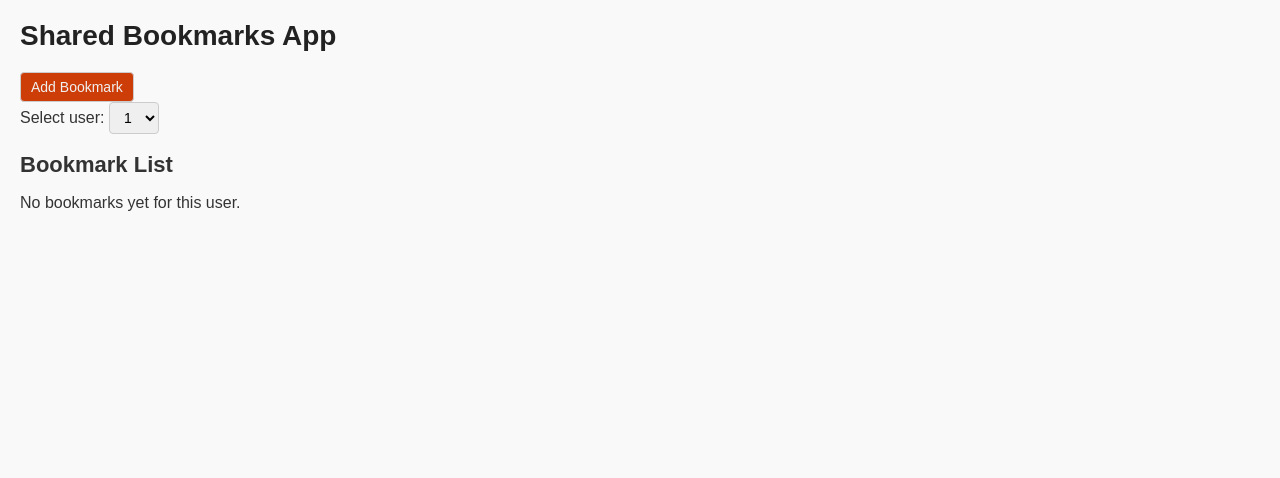
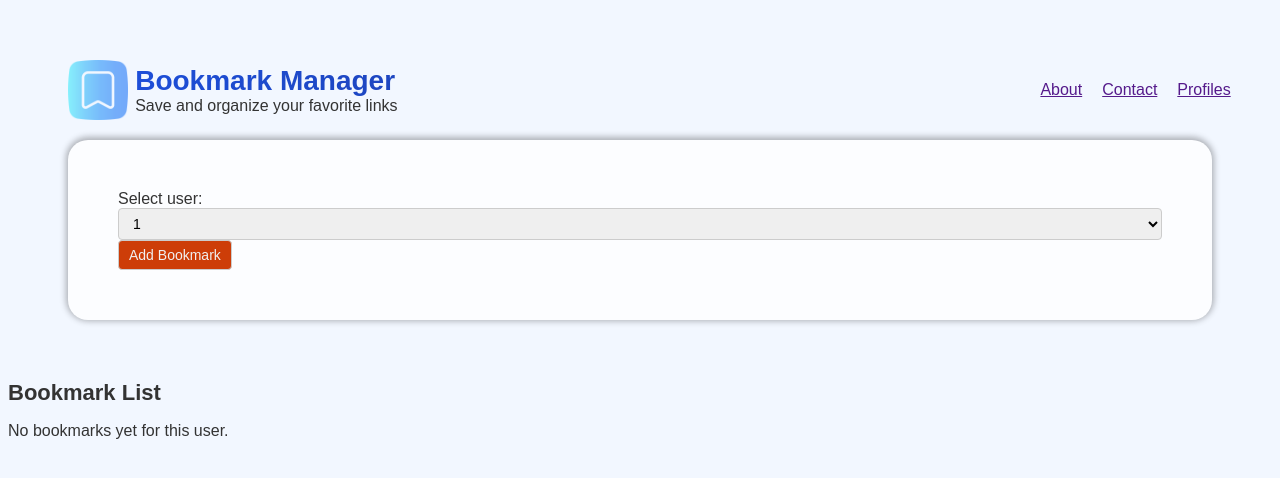
Before and after one commit to aliciawt/MC2026-Piscine-Shared-Bookmarks, a website with bundled scripts: page index.html in a window 1280 px wide. Built offline with nearby package versions, Linux system fonts and the light colour scheme.

Commit message:
-Currently redoing the designs, but all functionality are done.

```diff
--- a/index.html
+++ b/index.html
@@ -1,5 +1,6 @@
 <!DOCTYPE html>
 <html lang="en">
+
 <head>
   <meta charset="UTF-8" />
   <meta name="viewport" content="width=device-width, initial-scale=1.0" />
@@ -13,25 +14,46 @@
 
 <body>
   <main>
-      <h1>Shared Bookmarks App</h1>
 
+    <div class="title-container">
+
+      <img src="images/mark.png" class="icon">
+      <div class="title-description flex-column">
+        <h1 class="gradient-text">Bookmark Manager</h1>
+        <p class="description">Save and organize your favorite links</p>
+      </div>
+
+      <div class="navigation">
+        <a href="">About</a>
+        <a href="">Contact</a>
+        <a href="">Profiles</a>
+      </div>
+
+    </div>
+
+    <div class="button-navs">
+      <div class="flex-column">
+        <label for="dropdown-username">Select user:</label>
+        <select id="dropdown-username">
+        </select>
+      </div>
       <button id="create-bookmark-button"> Add Bookmark</button>
-
       <form id="new-bookmark-form" class="hidden">
         <label for="input-bookmark-title">Bookmark title: </label>
-        <input id="input-bookmark-title" type="text" placeholder="My favorite site" >
+        <input id="input-bookmark-title" type="text" placeholder="My favorite site">
         <label for="input-bookmark-description">Description: </label>
-        <textarea id="input-bookmark-description" minlength="2" placeholder="This site is full of my favorite things"></textarea>
+        <textarea id="input-bookmark-description" minlength="2"
+          placeholder="This site is full of my favorite things"></textarea>
         <label for="input-url">URL: </label>
         <input id="input-url" type="text">
         <button id="add-new-bookmark" type="submit">Add New Bookmark</button>
       </form>
+    </div>
 
-      <div>
-        <label for="dropdown-username">Select user:</label>
-        <select id="dropdown-username">
-        </select>
-      </div>
+
+
+
+
 
     <section id="bookmark-list">
       <h2>Bookmark List</h2>
@@ -48,4 +70,5 @@
     </template>
   </main>
 </body>
+
 </html>
--- a/styles.css
+++ b/styles.css
@@ -1,16 +1,73 @@
+:root {
+  --font-family: Arial, sans-serif;
+  --title-color: linear-gradient(to right, #0e7490, #3b82f6, #4f46e5);
+  --background-dark: #f2f7ff;
+  --background-light: #fcfdff;
+  --title-boxes-margin: 60px;
+  --webkit-shadow: 0px -1px 6px 2px rgba(0, 0, 0, 0.29);
+  --box-shadow: 0px -1px 6px 2px rgba(0, 0, 0, 0.29);
+}
+
 body {
-    font-family: Arial, sans-serif;
-    margin: 20px;
-    background-color: #f9f9f9;
+  font-family: var(--font-family);
+  /* margin: 20px; */
+  background-color: var(--background-dark);
   color: #333;
 }
 
+.description {
+  margin: 0;
+}
+
+.icon {
+  height: 60px;
+  width: 60px;
+}
+
+.title-container {
+  margin: var(--title-boxes-margin);
+  margin-bottom: 20px;
+  display: grid;
+  grid-template-columns: 5% 80% auto;
+  align-items: center;
+}
+
+.title-description {
+  margin-left: 10px;
+  justify-content: center;
+}
+
+.flex-row {
+  display: flex;
+  flex-direction: row;
+}
+
+.flex-column {
+  display: flex;
+  flex-direction: column;
+}
+
+.button-navs {
+  background-color: var(--background-light);
+  margin: var(--title-boxes-margin);
+  -webkit-box-shadow: var(--webkit-shadow);
+  box-shadow: var(--box-shadow);
+  margin-top: 0;
+  padding: 50px;
+  width: auto;
+  border-radius: 20px;
+}
+
+.navigation {
+  display: flex;
+  justify-content: flex-start; /* aligns buttons to the left */
+  gap: 20px; /* optional: space between buttons */
+}
+
 h1 {
+  margin: 0;
   font-size: 28px;
   font-weight: bold;
-    margin-bottom: 20px;
-    color: #222;
-    text-align: left;
 }
 
 h2 {
@@ -20,11 +77,11 @@ h2 {
   color: #333;
 }
 
-form.hidden{
+form.hidden {
   display: none;
 }
 
-form.block{
+form.block {
   display: flex;
   flex-direction: column;
   max-width: 400px;
@@ -32,11 +89,13 @@ form.block{
   padding: 15px;
   background-color: #f0f0f0;
   border-radius: 6px;
-    box-shadow: 0 2px 5px rgba(0,0,0,0.1);
+  box-shadow: 0 2px 5px rgba(0, 0, 0, 0.1);
 }
 
-
-input, textarea, select, button {
+input,
+textarea,
+select,
+button {
   padding: 6px 10px;
   font-size: 14px;
   border: 1px solid #ccc;
@@ -52,3 +111,11 @@ button:hover {
   background-color: rgb(205, 61, 8);
   color: #f0f0f0;
 }
+
+.gradient-text {
+  background-image: linear-gradient(to right, #1d4ed8, #1e40af, #111827);
+  -webkit-background-clip: text;
+  background-clip: text;
+  color: transparent;
+  -webkit-text-fill-color: transparent;
+}
```
Also changed, not shown: images/mark.png (added). Lines whose indentation alone changed are shown as unchanged.
